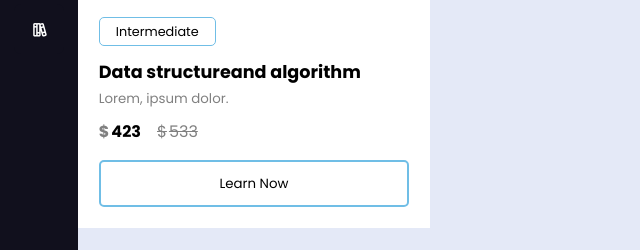
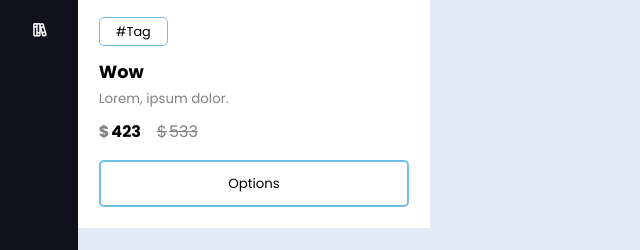
Before and after one commit to MikeTheDevWasNotHere/M, a plain HTML site: page index.html in a window 1280 px wide. Shown: the part 314-564 px from the top of the page, without its empty margins (0-640 px from the left). Drawn offline with nearby package versions, Linux system fonts and the light colour scheme; grey boxes are pictures that could not be loaded.

Commit message:
Update index.html

```diff
--- a/index.html
+++ b/index.html
@@ -148,17 +148,17 @@
                         elem.innerHTML = `
 			<div class="card">
   <div class="image-box">
-    <img src="https://s3.amazonaws.com/coursesity-blog/2020/07/data-structure-algorithm-courses.png" alt="">
+    <img src="${obj.Meme}" alt="">
   </div>
   <div class="card-content">
-    <span class="tag">Intermediate</span>
-    <h2 class="card-title">Data structureand algorithm</h2>
+    <span class="tag">#Tag</span>
+    <h2 class="card-title">${obj.Title}</h2>
     <small class="sub-title">Lorem, ipsum dolor.</small>
     <div class="price-box">
       <p class="price">423</p>
       <p class="old-price">533</p>
     </div>
-    <button class="btn">Learn now</button>
+    <button class="btn">Options</button>
   </div>
 </div>
 							<!--<div class="card">
```
